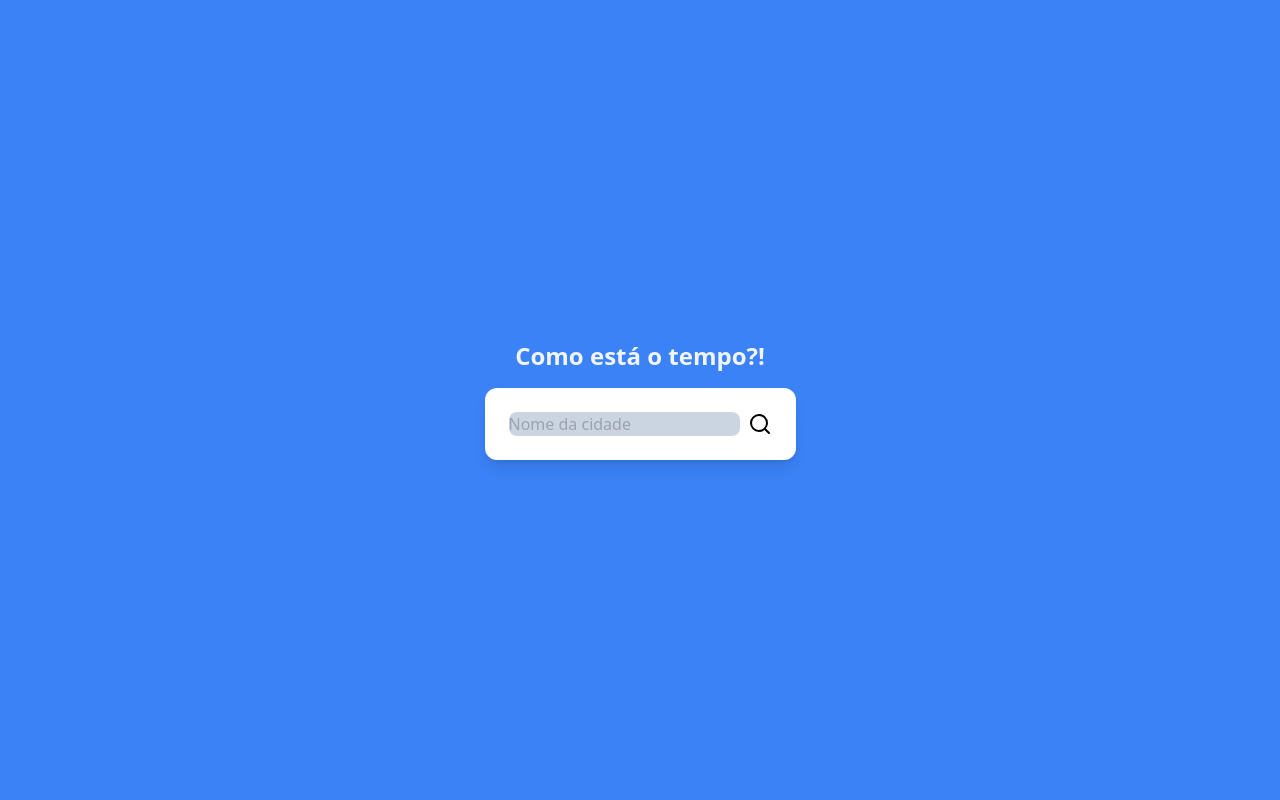
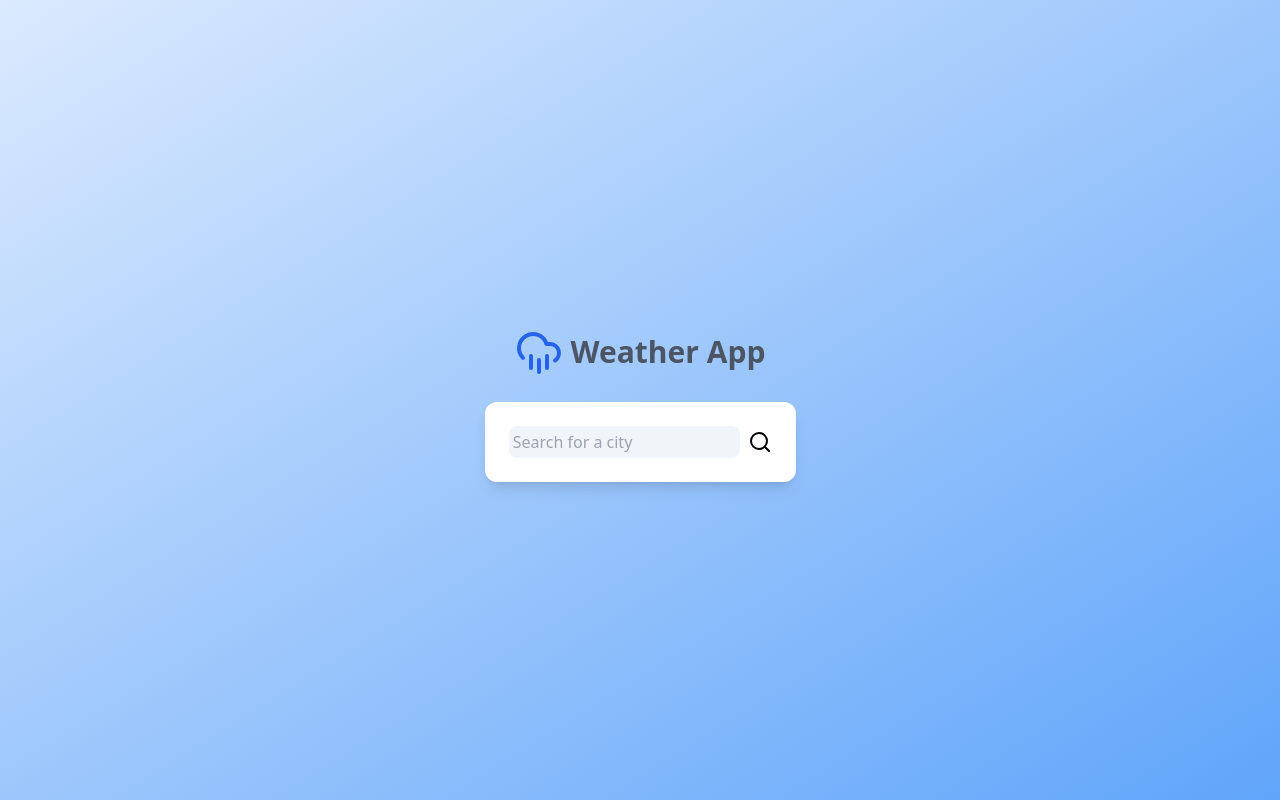
Before and after one commit to igcarvalhaes/weatherwebsite, a plain HTML site: page index.html in a window 1280 px wide. Drawn offline with nearby package versions, Linux system fonts and the light colour scheme.

Commit message:
Update interface

```diff
--- a/index.html
+++ b/index.html
@@ -8,19 +8,37 @@
     <title>Weather App</title>
   </head>
   <body
-    class="bg-blue-500 flex flex-col items-center justify-center min-h-screen"
+    class="bg-gradient-to-br from-blue-100 to-blue-400 flex flex-col items-center justify-center min-h-screen"
   >
-    <div class="mb-4 text-2xl font-bold text-slate-100">
-      Como está o tempo?!
+    <div class="flex items-center justify-center gap-2 mb-4">
+      <svg
+        xmlns="http://www.w3.org/2000/svg"
+        width="48"
+        height="48"
+        viewBox="0 0 24 24"
+        fill="none"
+        stroke="currentColor"
+        stroke-width="2"
+        stroke-linecap="round"
+        stroke-linejoin="round"
+        class="lucide lucide-cloud-rain text-blue-600"
+      >
+        <path d="M4 14.899A7 7 0 1 1 15.71 8h1.79a4.5 4.5 0 0 1 2.5 8.242" />
+        <path d="M16 14v6" />
+        <path d="M8 14v6" />
+        <path d="M12 16v6" />
+      </svg>
+
+      <h1 class="mb-4 mt-4 text-3xl font-bold text-gray-600">Weather App</h1>
     </div>
     <div class="text-center p-6 px-6 bg-white rounded-xl shadow-lg">
       <div class="flex items-center gap-2">
         <input
-          placeholder="Nome da cidade"
+          placeholder=" Search for a city"
           type="search"
           name="busca"
           id="busca"
-          class="bg-slate-300 rounded-lg focus:outline-none"
+          class="bg-slate-100 py-1 rounded-lg focus:outline-none"
         />
         <button id="btn">
           <svg
```
Also changed, not shown: img/01.png, img/02.png.
